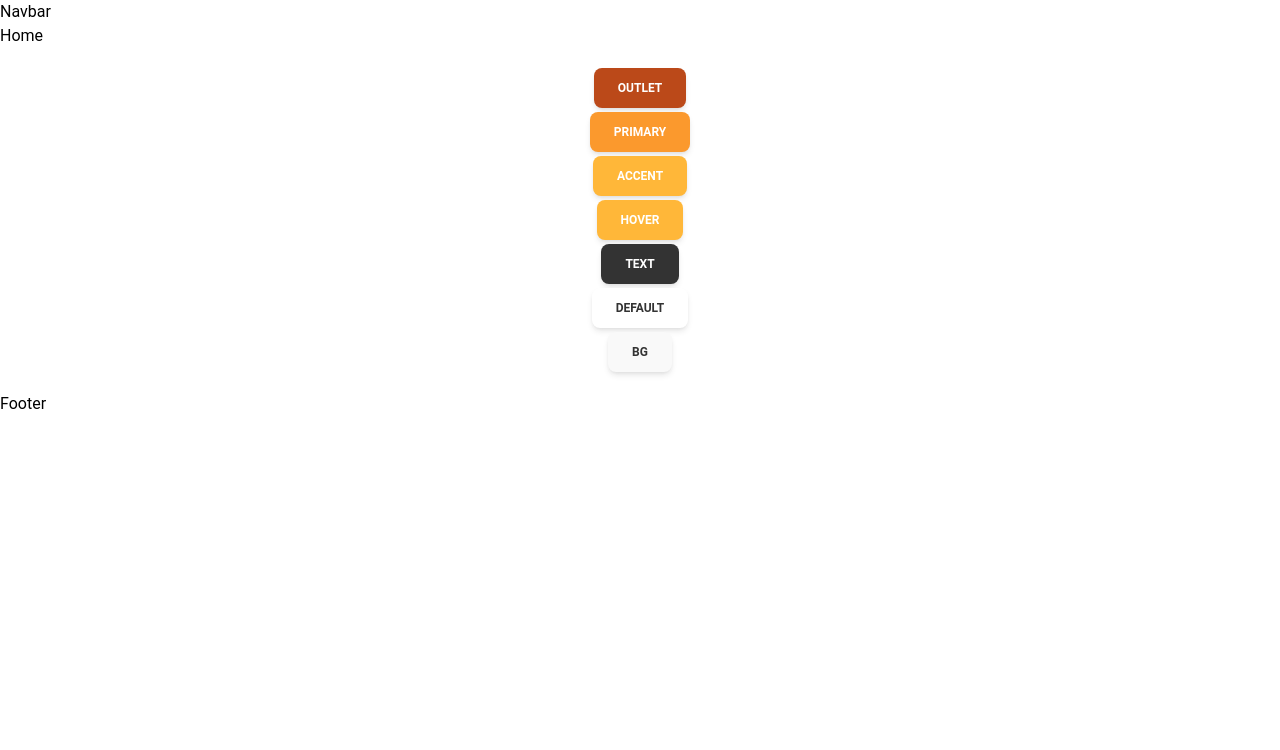
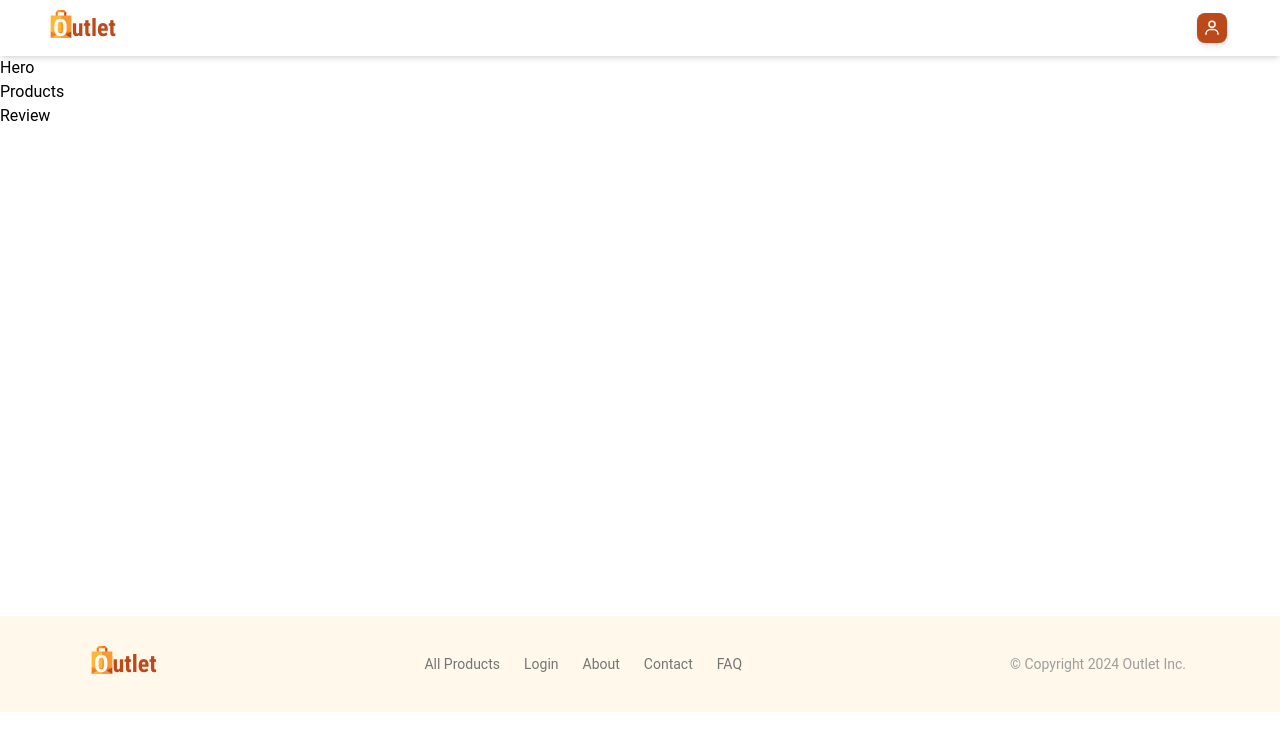
Before and after one commit to AbdullahAlMaksud/project_outlet_client, a React (Vite) app: page / in a window 1280 px wide. Shown: the top 750 px of the page. Built offline with nearby package versions, Linux system fonts and the light colour scheme.

Commit message:
add footer

```diff
--- a/package.json
+++ b/package.json
@@ -15,6 +15,7 @@
     "match-sorter": "^6.3.4",
     "react": "^18.3.1",
     "react-dom": "^18.3.1",
+    "react-icons": "^5.3.0",
     "react-router-dom": "^6.26.1",
     "sort-by": "^1.2.0"
   },
--- a/src/components/footer/Footer.jsx
+++ b/src/components/footer/Footer.jsx
@@ -3,7 +3,37 @@ import React from 'react';
 const Footer = () => {
     return (
         <>
-            <h2>Footer</h2>
+            <footer className="bg-outlet-accent/10 dark:bg-gray-900">
+                <div className="container flex flex-col items-center justify-between px-6 py-8 mx-auto lg:flex-row">
+                    <div className='z-10 relative'>
+                        <h2 className='font-robotoCondensed text-2xl font-bold text-outlet-secondary flex gap-1'><span className='text-white'>O</span><span>utlet</span></h2>
+                        <img src="favicon.svg" className='w-7 absolute -top-0.5 -left-1.5 -z-10' alt="" />
+                    </div>
+
+                    <div className="flex flex-wrap items-center justify-center gap-4 mt-6 lg:gap-6 lg:mt-0">
+                        <a href="#" className="text-sm text-gray-600 transition-colors duration-300 dark:text-gray-200 hover:text-blue-500 dark:hover:text-blue-400">
+                            All Products
+                        </a>
+
+                        <a href="#" className="text-sm text-gray-600 transition-colors duration-300 dark:text-gray-200 hover:text-blue-500 dark:hover:text-blue-400">
+                            Login
+                        </a>
+                        <a href="#" className="text-sm text-gray-600 transition-colors duration-300 dark:text-gray-200 hover:text-blue-500 dark:hover:text-blue-400">
+                            About
+                        </a>
+
+                        <a href="#" className="text-sm text-gray-600 transition-colors duration-300 dark:text-gray-200 hover:text-blue-500 dark:hover:text-blue-400">
+                            Contact
+                        </a>
+
+                        <a href="#" className="text-sm text-gray-600 transition-colors duration-300 dark:text-gray-200 hover:text-blue-500 dark:hover:text-blue-400">
+                            FAQ
+                        </a>
+                    </div>
+
+                    <p className="mt-6 text-sm text-gray-500 lg:mt-0 dark:text-gray-400">© Copyright 2024 Outlet Inc. </p>
+                </div>
+            </footer>
         </>
     );
 };
--- a/src/components/navbar/Navbar.jsx
+++ b/src/components/navbar/Navbar.jsx
@@ -1,9 +1,28 @@
+import { Button } from '@material-tailwind/react';
 import React from 'react';
+import { BiUser } from 'react-icons/bi';
+import { IoMenuOutline } from 'react-icons/io5';
+import { TbMenu } from 'react-icons/tb';
 
 const Navbar = () => {
     return (
-        <div>
-            <h2>Navbar</h2>
+        <div className='h-14 w-full bg-white/10 shadow-md'>
+            <div className='h-full flex justify-between items-center w-11/12 mx-auto'>
+
+
+                <div>
+                    <div className='z-10 relative'>
+                        <h2 className='font-robotoCondensed text-2xl font-bold text-outlet-secondary flex gap-1'><span className='text-white'>O</span><span>utlet</span></h2>
+                        <img src="favicon.svg" className='w-7 absolute -top-0.5 -left-1.5 -z-10' alt="" />
+                    </div>
+                </div>
+
+                <div>
+                    <div>
+                        <Button className='px-1.5 py-1.5 bg-outlet-secondary'><BiUser className='text-text text-lg font-bold' /></Button>
+                    </div>
+                </div>
+            </div>
         </div>
     );
 };
--- a/src/layouts/MainLayouts.jsx
+++ b/src/layouts/MainLayouts.jsx
@@ -11,9 +11,8 @@ const MainLayouts = () => {
                 <Navbar />
             </nav>
 
-            <section>
+            <section className='min-h-[calc(100vh-240px)]'>
                 <Outlet />
-                <App/>
             </section>
 
             <footer>
--- /dev/null
+++ b/src/pages/Home/HeroSection.jsx
@@ -0,0 +1,11 @@
+import React from 'react';
+
+const HeroSection = () => {
+    return (
+        <div>
+            <h2>Hero</h2>
+        </div>
+    );
+};
+
+export default HeroSection;
--- a/src/pages/Home/Home.jsx
+++ b/src/pages/Home/Home.jsx
@@ -1,9 +1,14 @@
 import React from 'react';
+import HeroSection from './HeroSection';
+import ProductSection from './ProductSection';
+import ReviewSection from './ReviewSection';
 
 const Home = () => {
     return (
         <div>
-            <h2>Home</h2>
+            <HeroSection/>
+            <ProductSection/>
+            <ReviewSection/>
         </div>
     );
 };
--- /dev/null
+++ b/src/pages/Home/ProductSection.jsx
@@ -0,0 +1,11 @@
+import React from 'react';
+
+const ProductSection = () => {
+    return (
+        <div>
+            <h2>Products</h2>
+        </div>
+    );
+};
+
+export default ProductSection;
--- /dev/null
+++ b/src/pages/Home/ReviewSection.jsx
@@ -0,0 +1,11 @@
+import React from 'react';
+
+const ReviewSection = () => {
+    return (
+        <div>
+            Review
+        </div>
+    );
+};
+
+export default ReviewSection;
```
Also changed, not shown: 1 other file (tests, documents, lock files or other folders).
